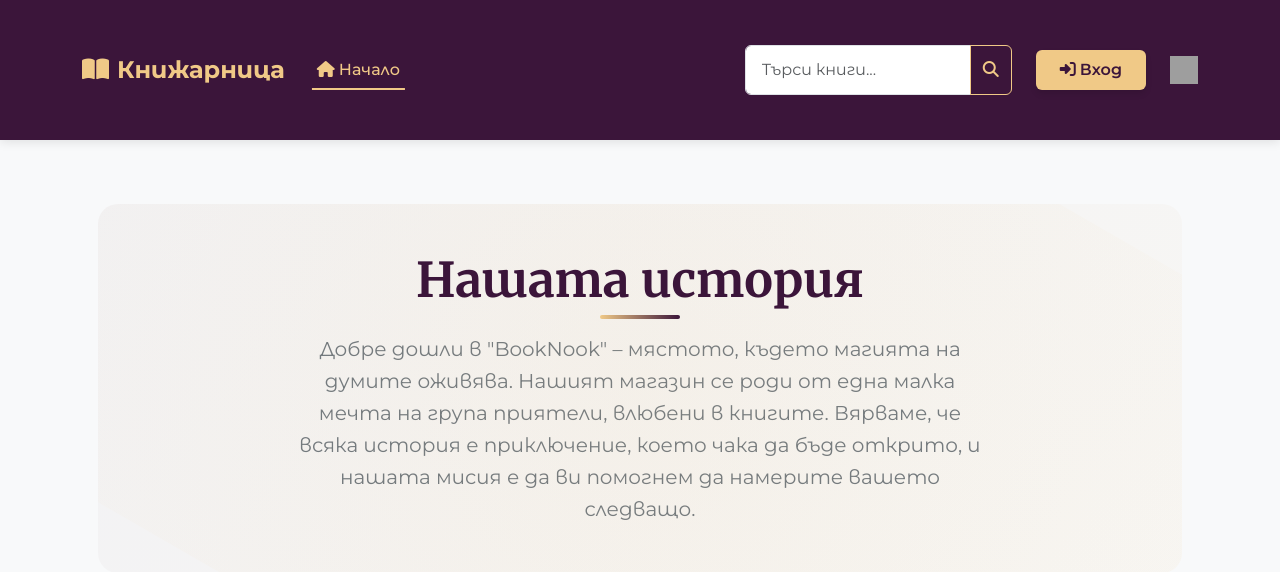
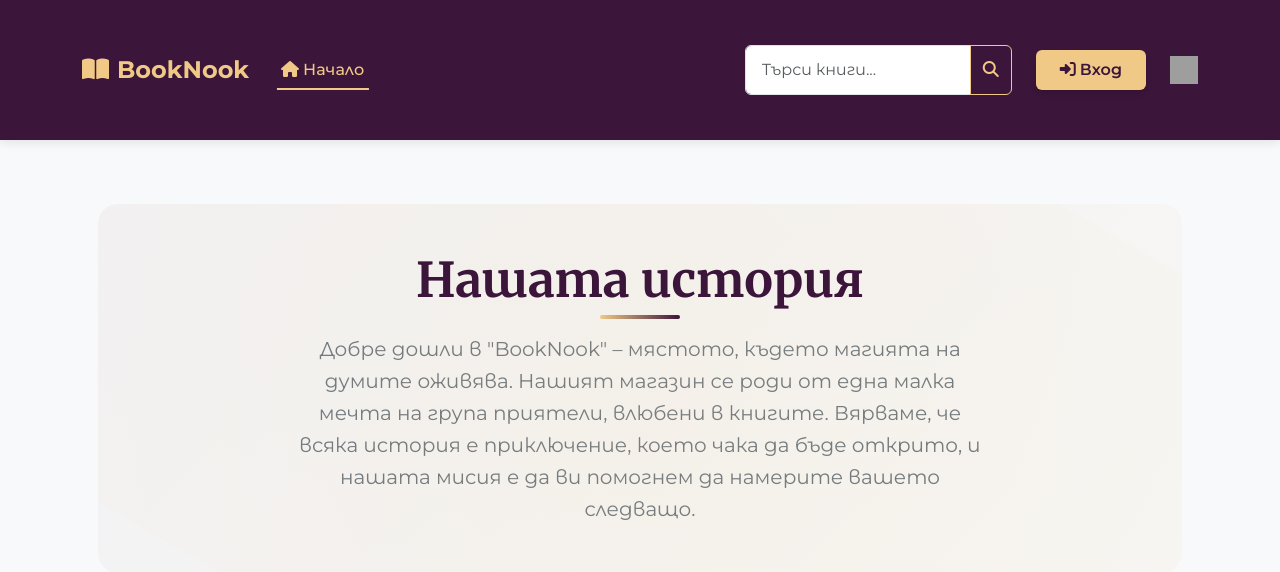
Before and after one commit to EliArn99/Smart_Inventory_Store, a Django app: template smart_inventory/templates/store/about_us.html in a window 1280 px wide. Shown: the top 572 px of the page. Run offline with Django 5.2, Linux system fonts and the light colour scheme; the template is opened without the code that fills it, so the values that code supplies are empty; grey boxes are pictures that could not be loaded.

Commit message:
Update base.html

```diff
--- a/smart_inventory/templates/store/base.html
+++ b/smart_inventory/templates/store/base.html
@@ -5,14 +5,14 @@
     <meta charset="UTF-8">
     <meta name="viewport" content="width=device-width, initial-scale=1.0">
     <title>
-        {% block title %}Онлайн Книжарница{% endblock %}
+        {% block title %}BookNook{% endblock %}
     </title>
 
     <!-- Bootstrap 5 CSS -->
     <link rel="stylesheet" href="https://cdnjs.cloudflare.com/ajax/libs/font-awesome/6.4.0/css/all.min.css">
     <link href="https://cdn.jsdelivr.net/npm/bootstrap@5.3.3/dist/css/bootstrap.min.css" rel="stylesheet"
           integrity="sha384-QWTKZyjpPEjISv5WaRU9OFeRpok6YctnYmDr5pNlyT2bRjXh0JMhjY6hW+ALEwIH" crossorigin="anonymous">
-
+    <link rel="stylesheet" href="{% static 'css/main.css' %}">
     <!-- Google Fonts -->
     <link rel="preconnect" href="https://fonts.googleapis.com">
     <link rel="preconnect" href="https://fonts.gstatic.com" crossorigin>
@@ -272,7 +272,7 @@
 <nav class="navbar navbar-expand-lg sticky-top">
     <div class="container">
         <a class="navbar-brand" href="{% url 'store:store' %}">
-            <i class="fas fa-book-open me-2"></i>Книжарница
+            <i class="fas fa-book-open me-2"></i>BookNook
         </a>
         <button class="navbar-toggler" type="button" data-bs-toggle="collapse" data-bs-target="#navbarSupportedContent"
                 aria-controls="navbarSupportedContent" aria-expanded="false" aria-label="Toggle navigation">
@@ -286,13 +286,13 @@
                     </a>
                 </li>
 
-                {% if user.is_authenticated %}
-                    <li class="nav-item">
-                        <a class="nav-link" href="{% url 'store:wishlist' %}">
-                            <i class="fas fa-heart me-1"></i>Списък с желания
-                        </a>
-                    </li>
-                {% endif %}
+{#                {% if user.is_authenticated %}#}
+{#                    <li class="nav-item">#}
+{#                        <a class="nav-link" href="{% url 'store:wishlist' %}">#}
+{#                            <i class="fas fa-heart me-1"></i>Списък с желания#}
+{#                        </a>#}
+{#                    </li>#}
+{#                {% endif %}#}
             </ul>
 
             <form class="d-flex me-4" action="{% url 'store:search_results' %}" method="get">
@@ -363,7 +363,7 @@
     <div class="container">
         <div class="row">
             <div class="col-md-4 mb-4 mb-md-0">
-                <h5 class="mb-3">Книжарница</h5>
+                <h5 class="mb-3">BookNook</h5>
                 <p>Вашият доверен партньор в света на книгите. Предоставяме богата селекция от заглавия за всички
                     възрасти и интереси.</p>
             </div>
```
